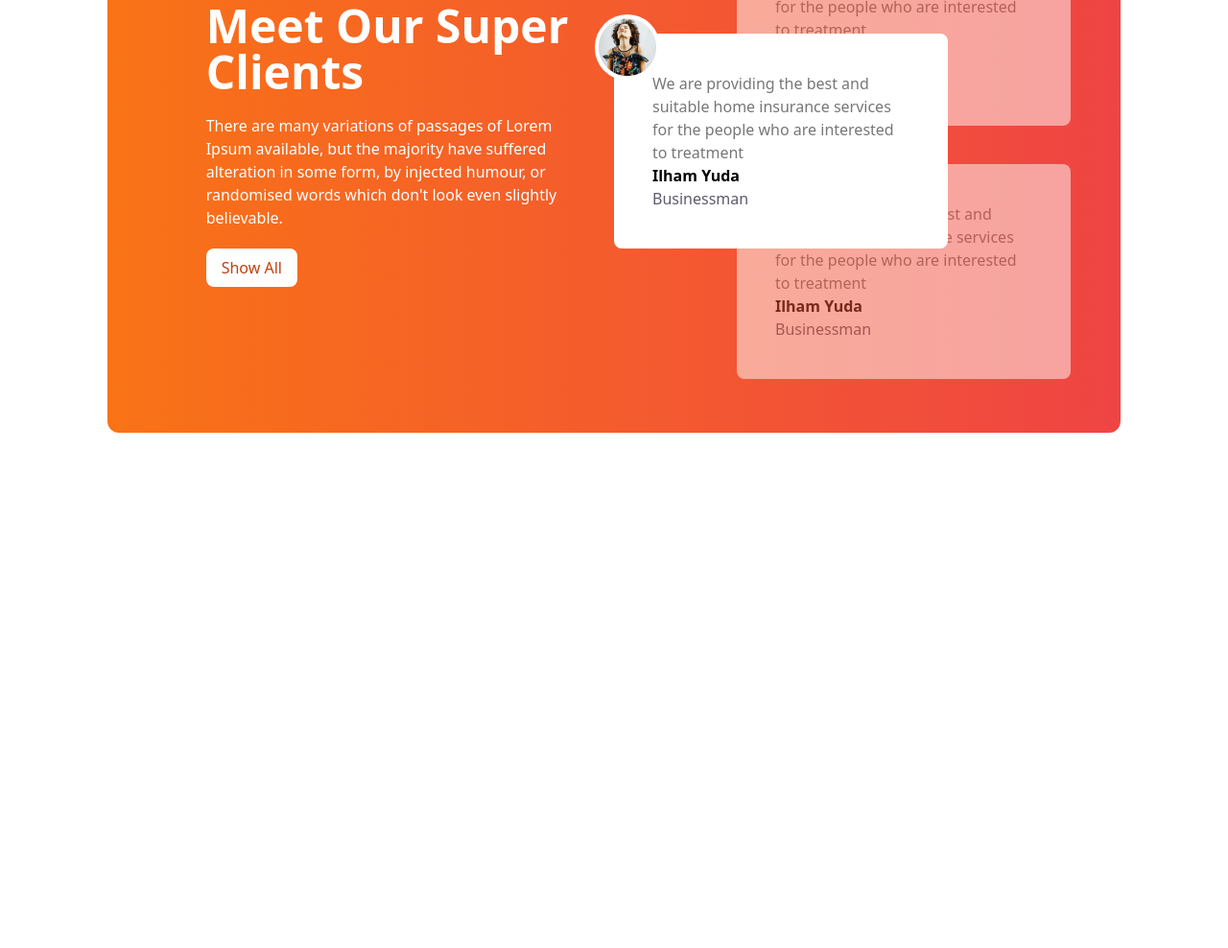
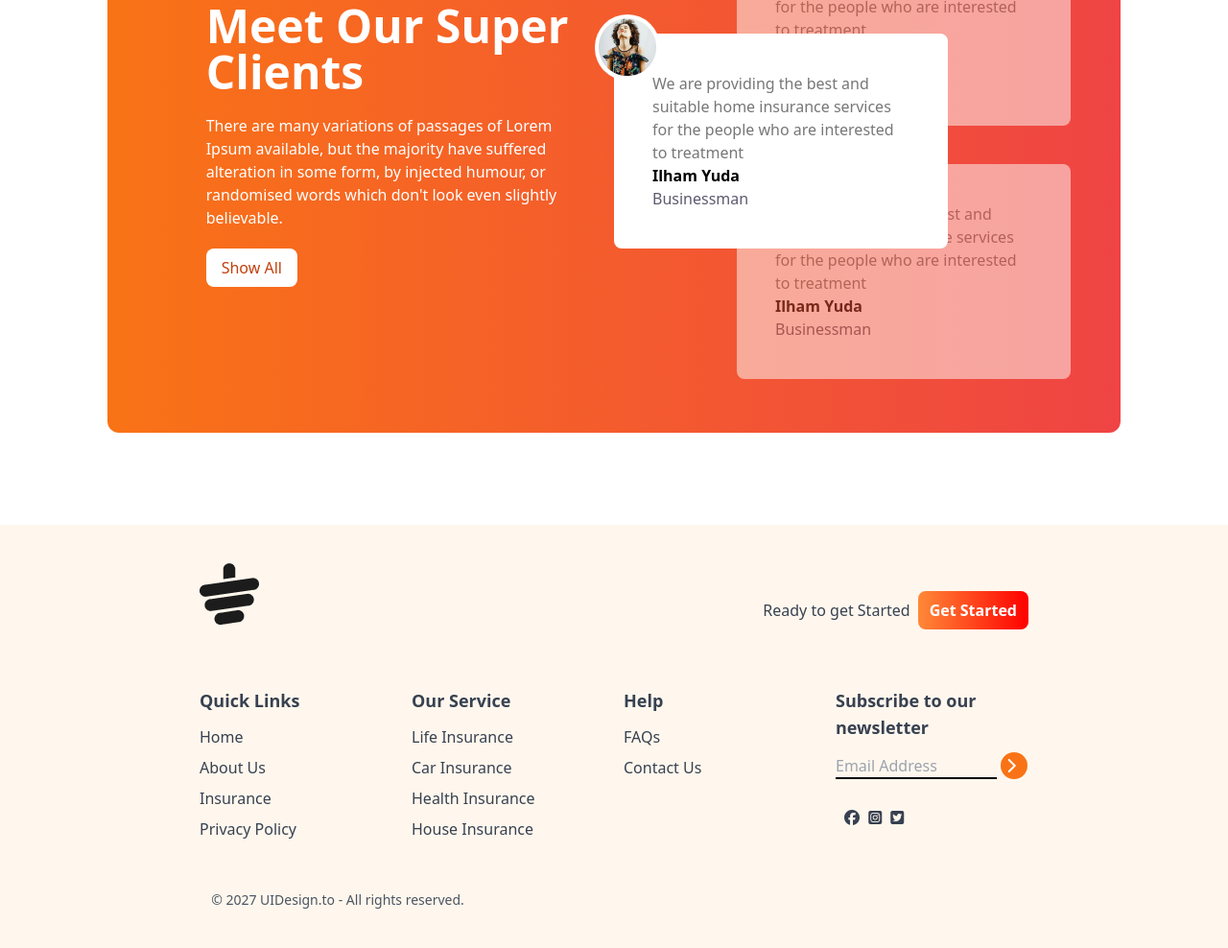
Before and after one commit to tahmid-khan-hub/Tea-house, a plain HTML site: page index.html in a window 1280 px wide. Shown: the part 1962-2950 px from the top of the page at 96% size. Before the commit the page ends 2509 px from the top, so only its background shows below. Drawn offline with nearby package versions, Linux system fonts and the light colour scheme.

Commit message:
footer section done

```diff
--- a/index.html
+++ b/index.html
@@ -22,15 +22,6 @@
           }
         }
     </script>
-
-    <!-- <style>
-        .manrope{
-          font-family: "Manrope", serif;
-          font-optical-sizing: auto;
-          font-weight: 400;
-          font-style: normal;
-        }
-    </style> -->
 
 </head>
 <body class="manrope">
@@ -168,6 +159,73 @@
                 </div>
             </div>
         </section>
+
+
     </main>
+
+    <!-- Footer section -->
+    <footer class="bg-orange-50 text-gray-700 py-10 px-4 md:px-16">
+        <div class="w-9/12 mx-auto">
+            <!-- logo -->
+             <div class="mb-8 flex justify-between">
+                <img class="mb-8" src="./images/cup.png" alt="">
+                <div class="flex items-center gap-2">
+                    <h4>Ready to get Started</h4>
+                    <button class=" bg-gradient-to-r from-[#FF8938] to-[#FF0000] px-3 py-2 rounded-lg text-white font-bold ">Get Started</button>
+                </div>
+            </div>
+            <!-- links -->
+            <div class="grid grid-cols-1 md:grid-cols-2 lg:grid-cols-4 gap-5">
+                <!-- 1st col -->
+                <div>
+                    <h3 class="font-semibold text-lg mb-3">Quick Links</h3>
+                    <ul class="space-y-2">
+                        <li><a class="hover:text-orange-600" href="">Home</a></li>
+                        <li><a class="hover:text-orange-600" href="">About Us</a></li>
+                        <li><a class="hover:text-orange-600" href="">Insurance</a></li>
+                        <li><a class="hover:text-orange-600" href="">Privacy Policy</a></li>
+                    </ul>
+                </div>
+                <!-- 2nd col -->
+                <div>
+                    <h3 class="font-semibold text-lg mb-3">Our Service</h3>
+                    <ul class="space-y-2">
+                        <li><a class="hover:text-orange-600" href="">Life Insurance</a></li>
+                        <li><a class="hover:text-orange-600" href=""></a>Car Insurance</li>
+                        <li><a class="hover:text-orange-600" href="">Health Insurance</a></li>
+                        <li><a class="hover:text-orange-600" href="">House Insurance</a></li>
+                    </ul>
+                </div>
+                <!-- 3rd col -->
+                <div>
+                    <h3 class="font-semibold text-lg mb-3">Help</h3>
+                    <ul class="space-y-2">
+                        <li><a class="hover:text-orange-600" href="">FAQs</a></li>
+                        <li><a class="hover:text-orange-600" href=""></a>Contact Us</li>
+                    </ul>
+                </div>
+                <!-- 4th col -->
+                <div>
+                    <h3 class="font-semibold text-lg mb-3">Subscribe to our newsletter</h3>
+                    <div class="flex flex-col space-y-2">
+                        <div>
+                            <input type="text" class="bg-transparent border-b-2 border-black w-4/6 md:w-5/6" placeholder="Email Address" name="" id="">
+                            <i class="fa-solid fa-chevron-right w-7 h-7 inline-flex pl-1.5 pt-1.5 bg-orange-500 rounded-full text-white "></i>
+                            <div class="flex justify-evenly w-2/5 mb-2 mt-8 ">
+                                <i class="fa-brands fa-facebook"></i>
+                                <i class="fa-brands fa-square-instagram"></i>
+                                <i class="fa-brands fa-square-twitter"></i>
+                            </div>
+                        </div>
+                    </div>
+                </div>
+                <div class="w-72 mx-auto pt-4 mt-4">
+                    <p class="text-sm text-center  text-gray-600">
+                        © 2027 UIDesign.to - All rights reserved.
+                    </p>
+                </div>
+            </div>
+        </div>
+    </footer>
 </body>
 </html>
```
